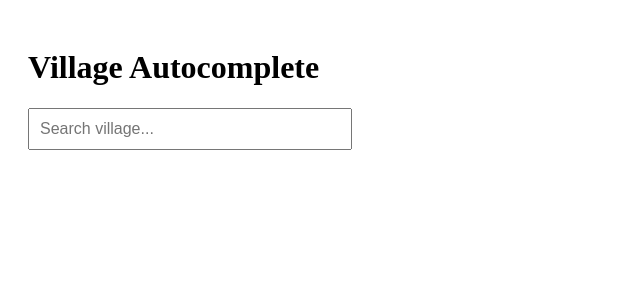
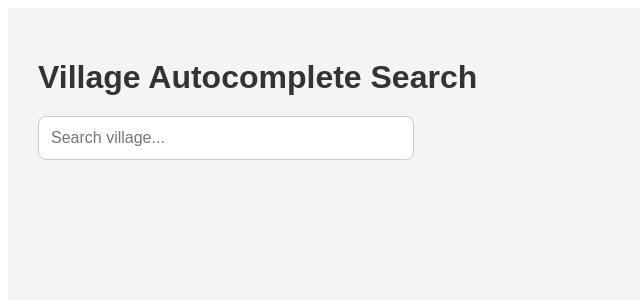
Before and after one commit to Thanusri-cd/capstone_project, a React app in the folder frontend/: page / in a window 1280 px wide. Shown: the top 300 px of the page, without its empty margins (0-640 px from the left). Built offline with nearby package versions, Linux system fonts and the light colour scheme; the HTML template or start-up script is replaced by a standard one.

Commit message:
Improved frontend village UI

```diff
--- a/frontend/src/App.jsx
+++ b/frontend/src/App.jsx
@@ -32,9 +32,23 @@ function App() {
 
   return (
 
-    <div style={{ padding: "20px" }}>
+    <div
+      style={{
+        padding: "30px",
+        fontFamily: "Arial",
+        backgroundColor: "#f4f4f4",
+        minHeight: "100vh",
+      }}
+    >
 
-      <h1>Village Autocomplete</h1>
+      <h1
+        style={{
+          color: "#333",
+          marginBottom: "20px",
+        }}
+      >
+        Village Autocomplete Search
+      </h1>
 
       <input
         type="text"
@@ -42,34 +56,59 @@ function App() {
         value={search}
         onChange={(e) => handleSearch(e.target.value)}
         style={{
-          width: "300px",
-          padding: "10px",
+          width: "350px",
+          padding: "12px",
           fontSize: "16px",
+          borderRadius: "8px",
+          border: "1px solid #ccc",
+          outline: "none",
         }}
       />
 
-      <div style={{ marginTop: "20px" }}>
+      <div style={{ marginTop: "25px" }}>
 
-        {villages.map((village, index) => (
+        {villages.length === 0 && search.length >= 2 ? (
+
+          <p>No villages found</p>
+
+        ) : (
+
+          villages.map((village, index) => (
 
             <div
               key={index}
               style={{
-              border: "1px solid gray",
-              padding: "10px",
-              marginBottom: "10px",
+                backgroundColor: "white",
+                borderRadius: "10px",
+                padding: "15px",
+                marginBottom: "15px",
+                boxShadow: "0 2px 8px rgba(0,0,0,0.1)",
               }}
             >
 
-            <h3>{village.area_name}</h3>
+              <h3
+                style={{
+                  margin: "0 0 10px 0",
+                  color: "#222",
+                }}
+              >
+                {village.village_name}
+              </h3>
 
-            <p>
+              <p
+                style={{
+                  margin: 0,
+                  color: "#555",
+                }}
+              >
                 {village.district_name}, {village.state_name}
               </p>
 
             </div>
 
-        ))}
+          ))
+
+        )}
 
       </div>
 
```
Lines whose indentation alone changed are shown as unchanged.
